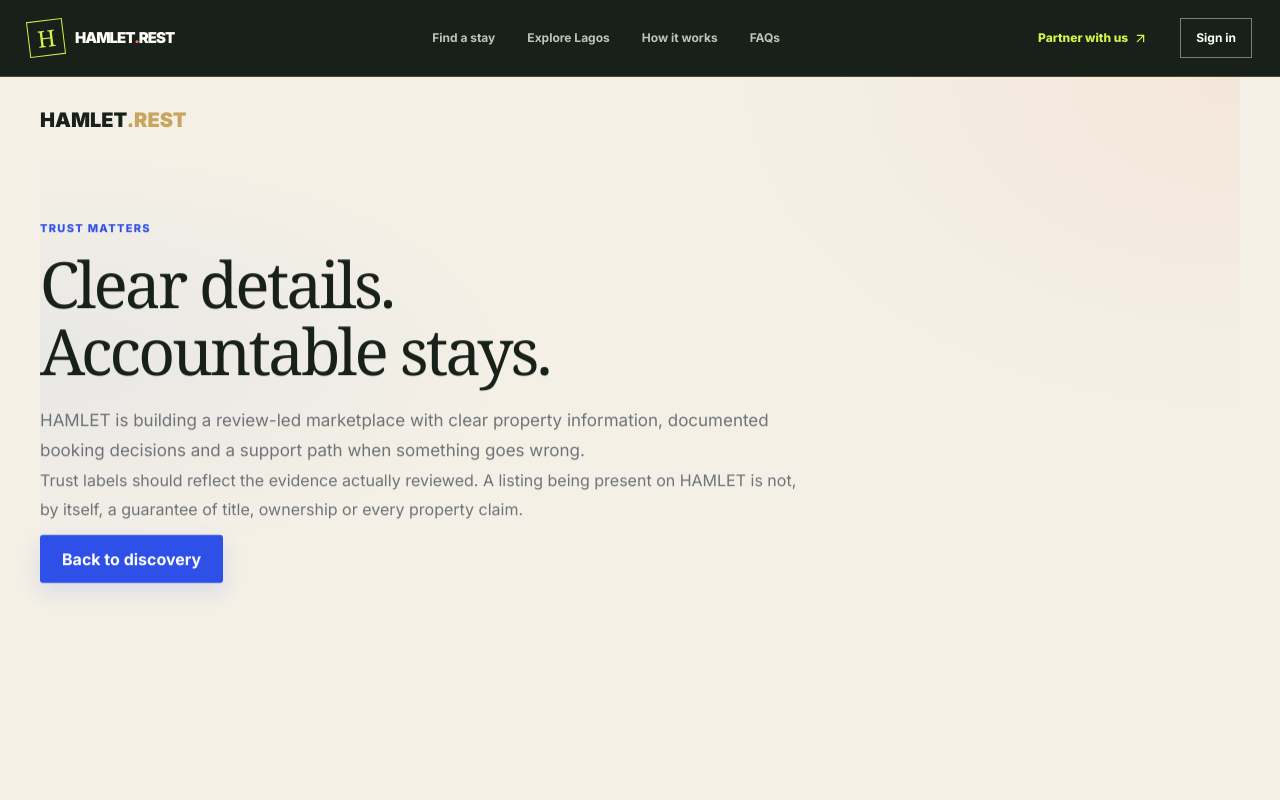
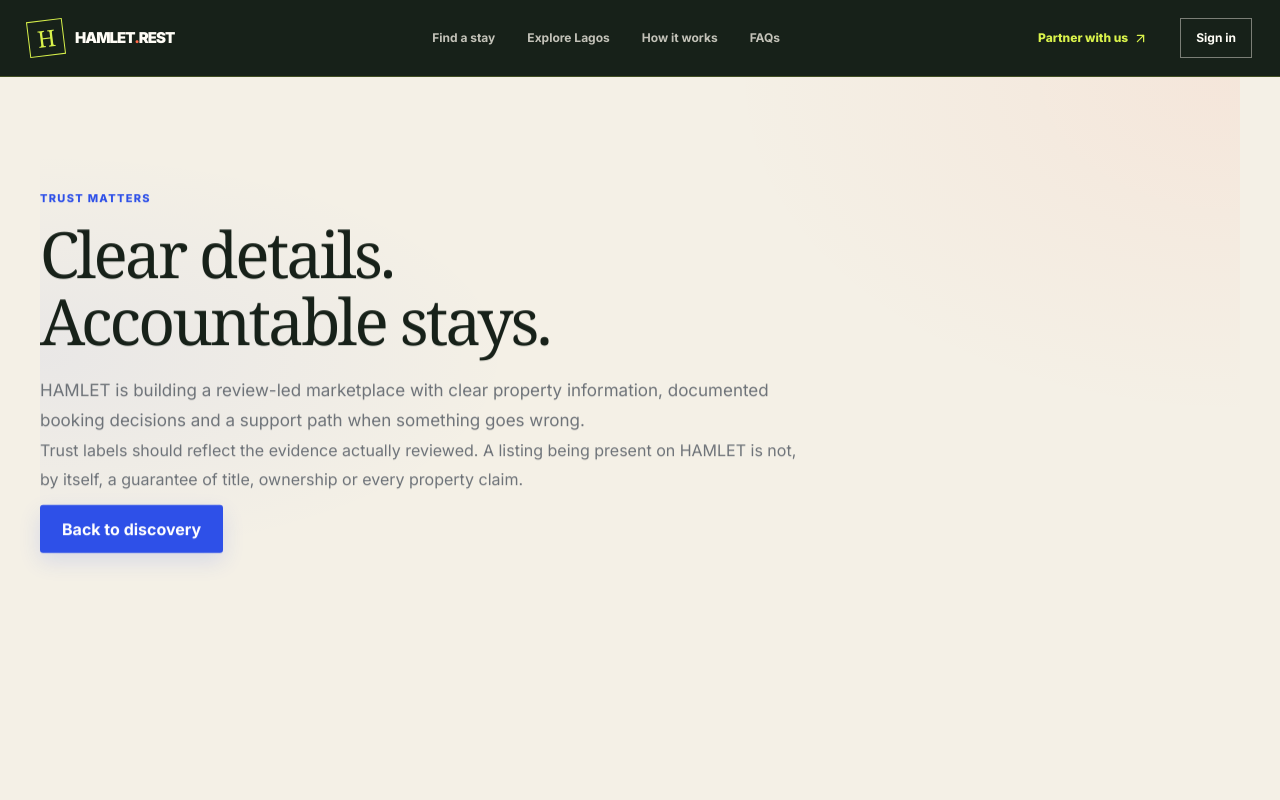
Before and after one commit to 4Buckscodes/hamletshortlets, a Next.js app: page /safety in a window 1280 px wide. Shown: the top 800 px of the page. Built offline with nearby package versions, Linux system fonts and the light colour scheme; a web font is replaced by a local one.

Commit message:
Remove duplicate brand header from trust and safety page

```diff
--- a/app/safety/page.tsx
+++ b/app/safety/page.tsx
@@ -2,7 +2,6 @@ export const metadata = { title: 'Trust and safety', description: 'How HAMLET ap
 
 export default function SafetyPage() {
   return <main className="shell" style={{ paddingBlock: 28, minHeight: '100svh' }}>
-    <a href="/" style={{ fontWeight: 850, fontSize: 20 }}>HAMLET<span style={{ color: 'var(--gold)' }}>.REST</span></a>
     <section style={{ maxWidth: 760, paddingBlock: 'clamp(38px, 8vw, 84px)' }}>
       <p style={{ color: '#806522', textTransform: 'uppercase', letterSpacing: '.12em', fontWeight: 800, fontSize: 11 }}>Trust matters</p>
       <h1 className="serif" style={{ fontSize: 'clamp(38px, 7vw, 64px)', lineHeight: 1.05, fontWeight: 500, margin: '12px 0 20px' }}>Clear details. Accountable stays.</h1>
```
